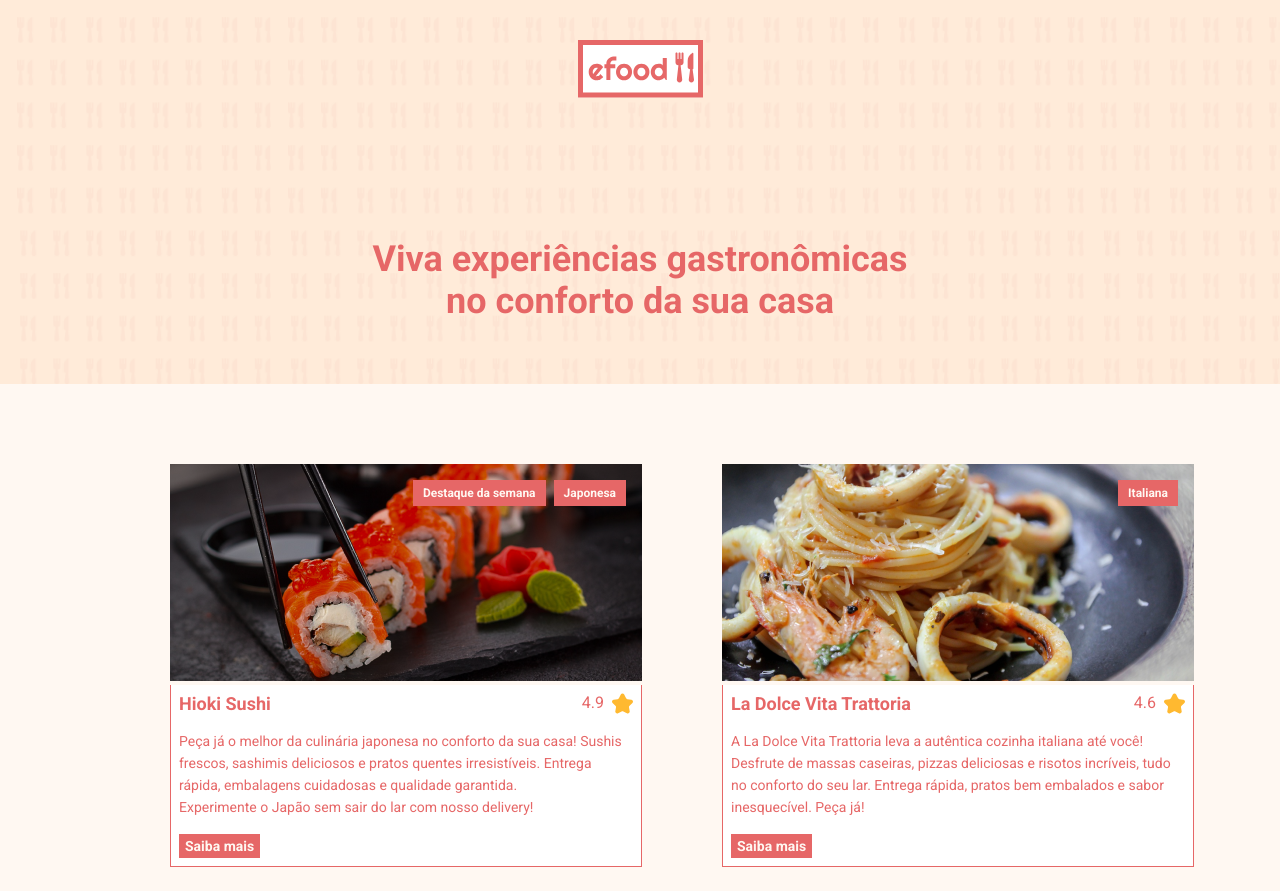
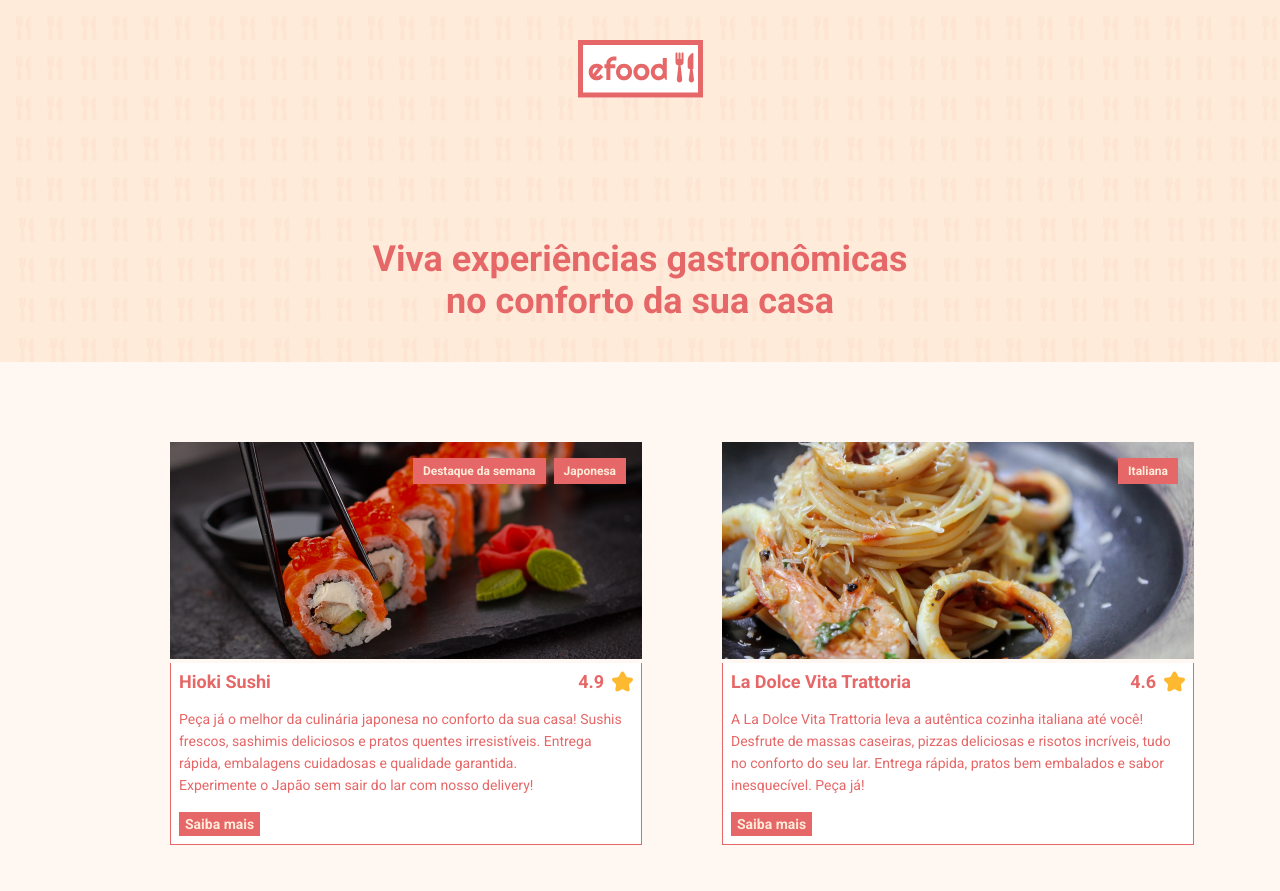
Before and after one commit to diasbrunodev/efood, a React (Create React App) app: page / in a window 1280 px wide. Shown: the top 891 px of the page. Built offline with nearby package versions, Linux system fonts and the light colour scheme.

Commit message:
alteração dimensões e cores de componentes

```diff
--- a/src/components/Button/styles.ts
+++ b/src/components/Button/styles.ts
@@ -5,9 +5,9 @@ import { cores } from '../../styles'
 
 export const ButtonContainer = styled(Link)<Props>`
   background-color: ${(props) =>
-    props.type === 'saibaMais' ? cores.colorFontMain : cores.background};
+    props.type === 'saibaMais' ? cores.colorFontMain : cores.backgroundFooter};
   color: ${(props) =>
-    props.type === 'saibaMais' ? cores.background : cores.colorFontMain};
+    props.type === 'saibaMais' ? cores.backgroundFooter : cores.colorFontMain};
   padding: ${(props) => (props.type === 'saibaMais' ? '4px 6px' : '4px 84px')};
   font-size: 14px;
   font-weight: 700;
--- a/src/components/Header/styles.ts
+++ b/src/components/Header/styles.ts
@@ -2,11 +2,11 @@ import styled from 'styled-components'
 
 export const Imagem = styled.div`
   width: 100%;
-  height: 384px;
   display: block;
   background-repeat: no-repeat;
   background-size: cover;
   padding-top: 40px;
+  padding-bottom: 40px;
 
   div {
     display: flex;
--- a/src/components/ProductHome/styles.ts
+++ b/src/components/ProductHome/styles.ts
@@ -36,6 +36,8 @@ export const Classification = styled.div`
 
 export const Note = styled.p`
   margin-right: 8px;
+  font-size: 18px;
+  font-weight: 700;
 `
 
 export const DivDescription = styled.div`
--- a/src/components/ProductItaliana/styles.ts
+++ b/src/components/ProductItaliana/styles.ts
@@ -6,7 +6,7 @@ export const Card = styled.div`
   background-color: ${cores.colorFontMain};
   margin-bottom: 48px;
   padding: 8px;
-  color: ${cores.background};
+  color: ${cores.backgroundFooter};
 
   img {
     margin-bottom: 8px;
--- a/src/components/ProductsListItaliana/styles.ts
+++ b/src/components/ProductsListItaliana/styles.ts
@@ -79,4 +79,5 @@ export const List = styled.ul`
   display: grid;
   grid-template-columns: 1fr 1fr 1fr;
   column-gap: 32px;
+  margin-top: 56px;
 `
--- a/src/components/Tag/styles.ts
+++ b/src/components/Tag/styles.ts
@@ -4,7 +4,7 @@ import { cores } from '../../styles'
 
 export const TagContainer = styled.div<Props>`
   background-color: ${cores.colorFontMain};
-  color: ${cores.background};
+  color: ${cores.backgroundFooter};
   font-size: 12px;
   font-weight: 700;
   padding: ${(props) => (props.type === 'italiana' ? '6px 10px' : '6px 4px')};
```
